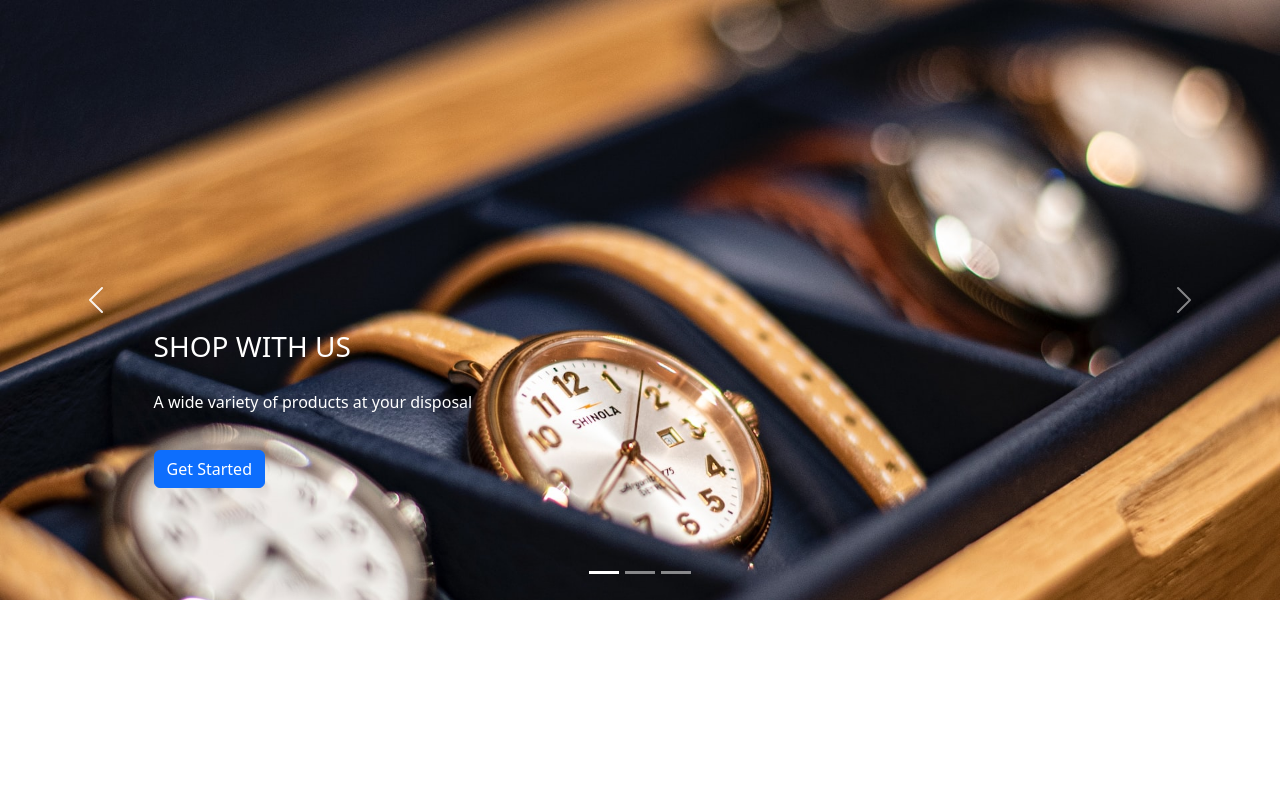
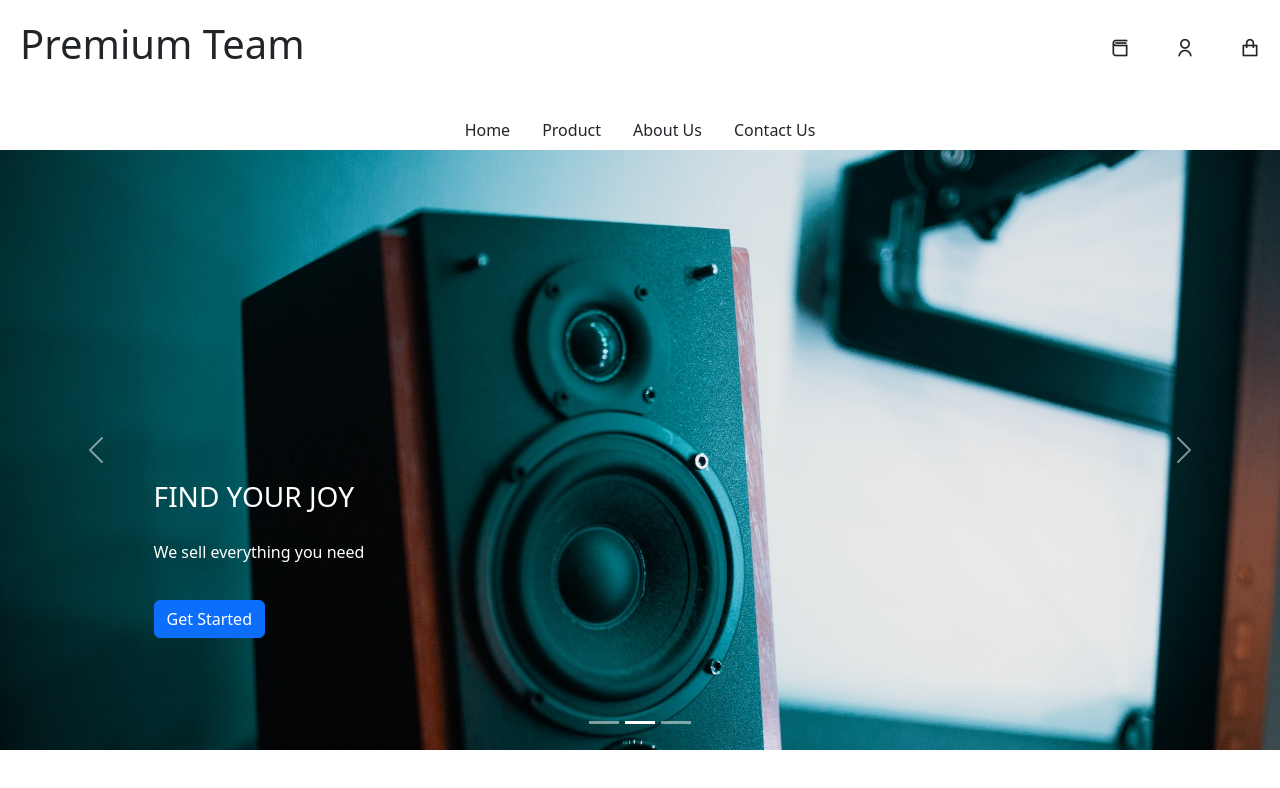
Before and after one commit to chingu-voyages/v42-geckos-team-16, a React (Create React App) app in the folder app/: page / in a window 1280 px wide. Shown: the top 788 px of the page. Built offline with nearby package versions, Linux system fonts and the light colour scheme.

Commit message:
Navbar
I create Navbar by using bootstarp I create Navbar on small screen and hide it on big and medium screen and did the opposite on big and medium screen

```diff
--- a/app/public/index.html
+++ b/app/public/index.html
@@ -15,6 +15,15 @@
       user's mobile device or desktop. See https://developers.google.com/web/fundamentals/web-app-manifest/
     -->
     <link rel="manifest" href="%PUBLIC_URL%/manifest.json" />
+
+    <link
+      href="https://fonts.googleapis.com/css?family=Oswald&display=swap"
+      rel="stylesheet"
+    />
+    <link
+      href="https://cdn.jsdelivr.net/npm/remixicon@2.3.0/fonts/remixicon.css"
+      rel="stylesheet"
+    />
     <!--
       Notice the use of %PUBLIC_URL% in the tags above.
       It will be replaced with the URL of the `public` folder during the build.
@@ -39,5 +48,10 @@
       To begin the development, run `npm start` or `yarn start`.
       To create a production bundle, use `npm run build` or `yarn build`.
     -->
+    <script
+      src="https://cdn.jsdelivr.net/npm/bootstrap@5.3.0-alpha1/dist/js/bootstrap.bundle.min.js"
+      integrity="sha384-w76AqPfDkMBDXo30jS1Sgez6pr3x5MlQ1ZAGC+nuZB+EYdgRZgiwxhTBTkF7CXvN"
+      crossorigin="anonymous"
+    ></script>
   </body>
 </html>
--- a/app/src/components/Home.jsx
+++ b/app/src/components/Home.jsx
@@ -2,6 +2,7 @@ import React from "react";
 import Carousel from "react-bootstrap/Carousel";
 import { firstImage, secondImage, thirdImage } from "../images/images";
 import CarouselItem from "./Carousel";
+import Header from "./navbarComponent/Header";
 
 const images = [
   {
@@ -26,6 +27,8 @@ const images = [
 
 export const Home = () => {
   return (
+    <div>
+      <Header />
       <Carousel slide={false}>
         {images.map((image, _index) => {
           return (
@@ -36,13 +39,12 @@ export const Home = () => {
                 alt={image.name}
                 heading={image.heading}
               >
-                            <button className="btn btn-primary">
-                                Get Started
-                            </button>
+                <button className="btn btn-primary">Get Started</button>
               </CarouselItem>
             </Carousel.Item>
           );
         })}
       </Carousel>
+    </div>
   );
 };
--- /dev/null
+++ b/app/src/components/navbarComponent/Header.js
@@ -0,0 +1,16 @@
+import NavbarOnBigScreen from "./navbarElement/NavbarB";
+import NavbarSmallScreen from "./navbarElement/NavbarS";
+import "./navbarElement/navbar.css";
+
+function Header() {
+  return (
+    <div>
+      <NavbarOnBigScreen />
+      <div className="hidden">
+        <NavbarSmallScreen />
+      </div>
+    </div>
+  );
+}
+
+export default Header;
--- /dev/null
+++ b/app/src/components/navbarComponent/navbarElement/NavbarB.js
@@ -0,0 +1,58 @@
+import "./navbar.css";
+// Navbar on Big Screen
+
+import React from "react";
+
+function NavbarOnBigScreen() {
+  const navItems = [
+    {
+      name: "Home",
+      pageLink: "#",
+    },
+    {
+      name: "Product",
+      pageLink: "#",
+    },
+    {
+      name: "About Us",
+      pageLink: "#",
+    },
+    {
+      name: "Contact Us",
+      pageLink: "#",
+    },
+  ];
+
+  const displayNavItems = navItems.map((el) => {
+    return (
+      <li className="nav-item ">
+        <a
+          className="text-dark nav-link active link-color "
+          aria-current="page"
+          href={el.pageLink}
+        >
+          {el.name}
+        </a>
+      </li>
+    );
+  });
+
+  return (
+    <div className="displayNavbarOnBigScreen">
+      <div className="d-flex align-items-center justify-content-between navbar-container">
+        <div>
+          <h1>Premium Team</h1>
+        </div>
+        <div className="d-flex justify-content-between align-items-center iconsBTN">
+          <i class="ri-book-3-line fs-5 iconBTN"></i>
+          <i className="ri-user-line fs-5 iconBTN"></i>
+          <i className="ri-shopping-bag-line fs-5 iconBTN"></i>
+        </div>
+      </div>
+      <br />
+      <ul class="nav md justify-content-center">{displayNavItems}</ul>
+    </div>
+  );
+}
+
+export default NavbarOnBigScreen;
--- /dev/null
+++ b/app/src/components/navbarComponent/navbarElement/NavbarS.js
@@ -0,0 +1,69 @@
+import "./navbar.css";
+// navbar on small screen
+function NavbarSmallScreen() {
+  // nav Items
+  const navItems = [
+    {
+      name: "Home",
+      pageLink: "#",
+    },
+    {
+      name: "Product",
+      pageLink: "#",
+    },
+    {
+      name: "About Us",
+      pageLink: "#",
+    },
+    {
+      name: "Contact Us",
+      pageLink: "#",
+    },
+  ];
+
+  const navItemsDesplay = navItems.map((el) => {
+    return (
+      <li class="nav-item">
+        <a
+          class="nav-link active border-bottom"
+          aria-current="page"
+          href={el.pageLink}
+        >
+          {el.name}
+        </a>
+      </li>
+    );
+  });
+
+  return (
+    <nav className="navbar navbar-expand-md">
+      <div className="container-fluid d-flex justify-content-between align-items-center">
+        <a class="navbar-brand" href="#">
+          <h3>Premium Team</h3>
+        </a>
+        <div className="d-flex justify-content-between align-items-center w-25 max-width">
+          <i className="ri-book-3-line fs-5"></i>
+          <i className="ri-user-line fs-5"></i>
+          <i className="ri-shopping-bag-line fs-5"></i>
+          <button
+            className="navbar-toggler"
+            type="button"
+            data-bs-toggle="collapse"
+            data-bs-target="#navbarSupportedContent"
+            aria-controls="navbarSupportedContent"
+            aria-expanded="false"
+            aria-label="Toggle navigation"
+          >
+            <i class="ri-menu-line fs-5"></i>
+          </button>
+        </div>
+
+        <div className="collapse navbar-collapse" id="navbarSupportedContent">
+          <ul className="navbar-nav me-auto mb-2 mb-lg-0">{navItemsDesplay}</ul>
+        </div>
+      </div>
+    </nav>
+  );
+}
+
+export default NavbarSmallScreen;
--- /dev/null
+++ b/app/src/components/navbarComponent/navbarElement/navbar.css
@@ -0,0 +1,33 @@
+* {
+  box-sizing: border-box;
+}
+
+/* Navebar element Big screen */
+.displayNavbarOnBigScreen {
+  display: none;
+}
+.navbar-container {
+  padding: 20px;
+  margin-bottom: -10px;
+}
+
+.iconsBTN {
+  width: 150px;
+}
+.iconBTN {
+  cursor: pointer;
+}
+.link-color {
+  color: black;
+}
+
+@media (min-width: 768px) {
+  /* heddin the mobile nav bar on big screen  */
+  .hidden {
+    display: none;
+  }
+  /* Display navbar on big screen */
+  .displayNavbarOnBigScreen {
+    display: inline;
+  }
+}
```
Also changed, not shown: app/src/index.css (+5 -5 lines). Lines whose indentation alone changed are shown as unchanged.
